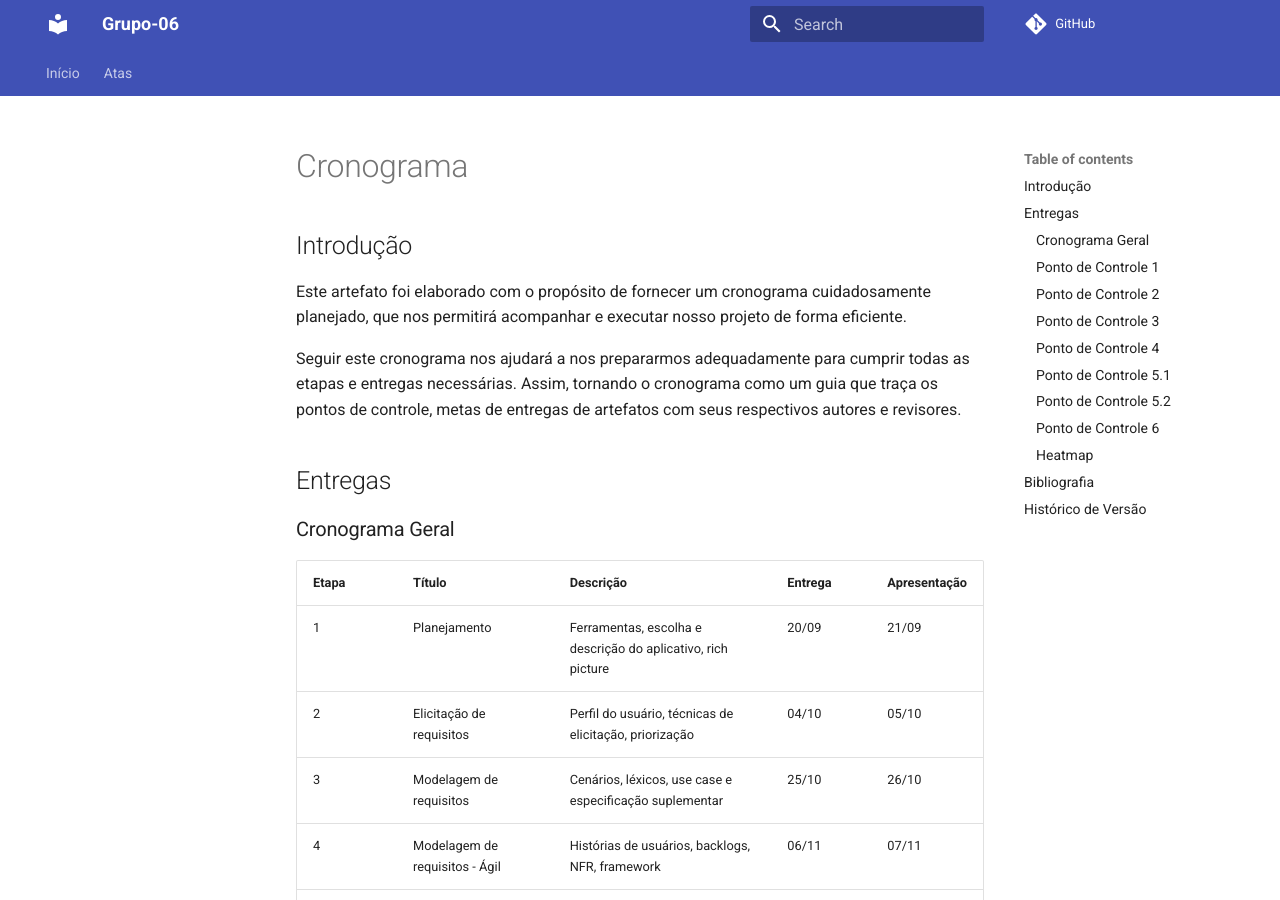
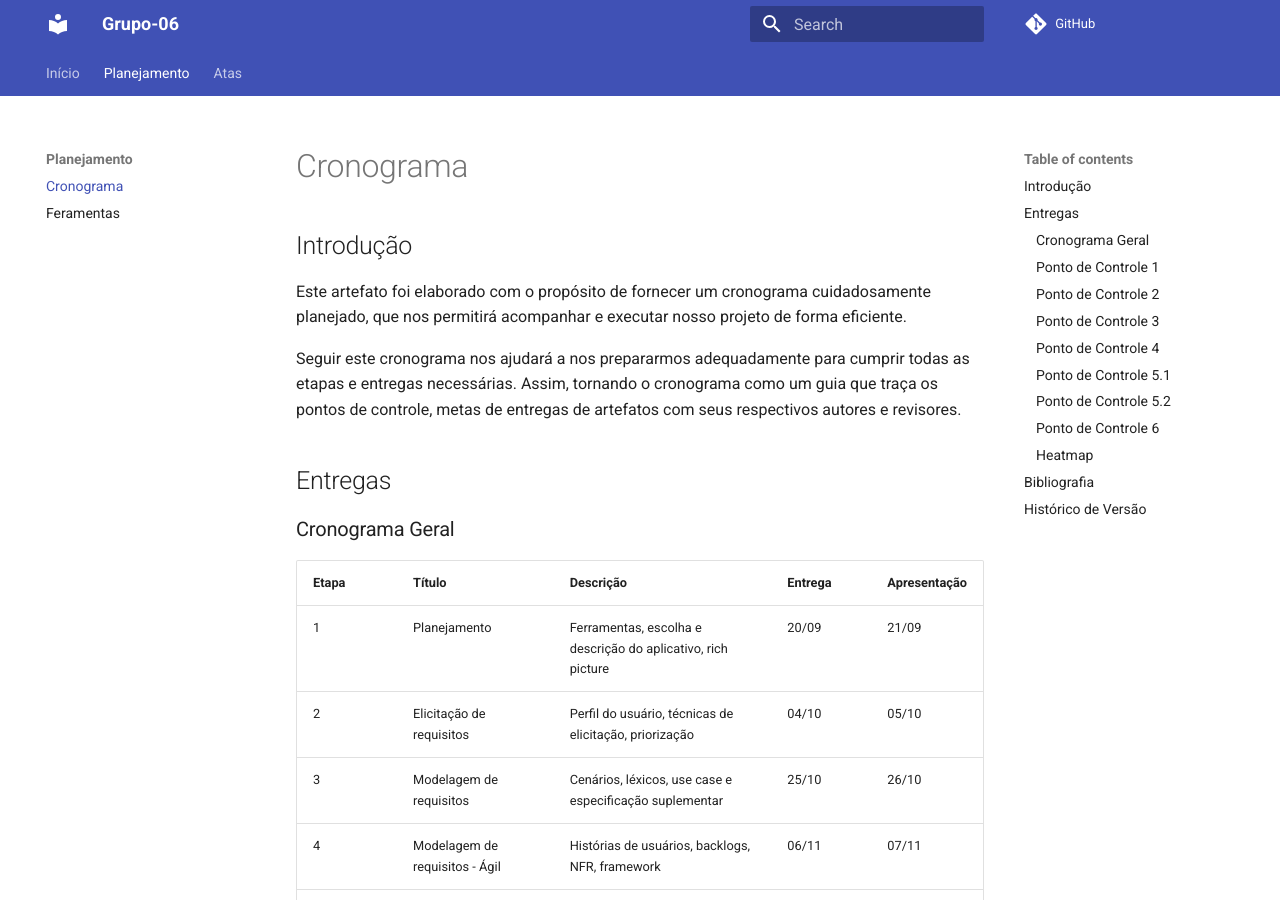
Before and after one commit to Requisitos-de-Software/2023.2-Skoob, an MkDocs documentation site: the page built from docs/planejamento/cronograma.md, in a window 1280 px wide and 900 px high. Built offline with MkDocs 1.6.1 and Material for MkDocs 9.7.7, drawn with Linux system fonts in a browser that asks for light colours; comment, search, counter and statistics services are not loaded.

Commit message:
Atualizando gitpages.

```diff
--- a/mkdocs.yml
+++ b/mkdocs.yml
@@ -8,6 +8,9 @@ theme:
 
 nav:
   - Início: index.md
+  - Planejamento:
+    - Cronograma: planejamento/cronograma.md
+    - Feramentas: planejamento/ferramentas.md
   - Atas:
     - Reunião 00: atas/reuniao00.md
     - Reunião 01: atas/reuniao01.md
```
